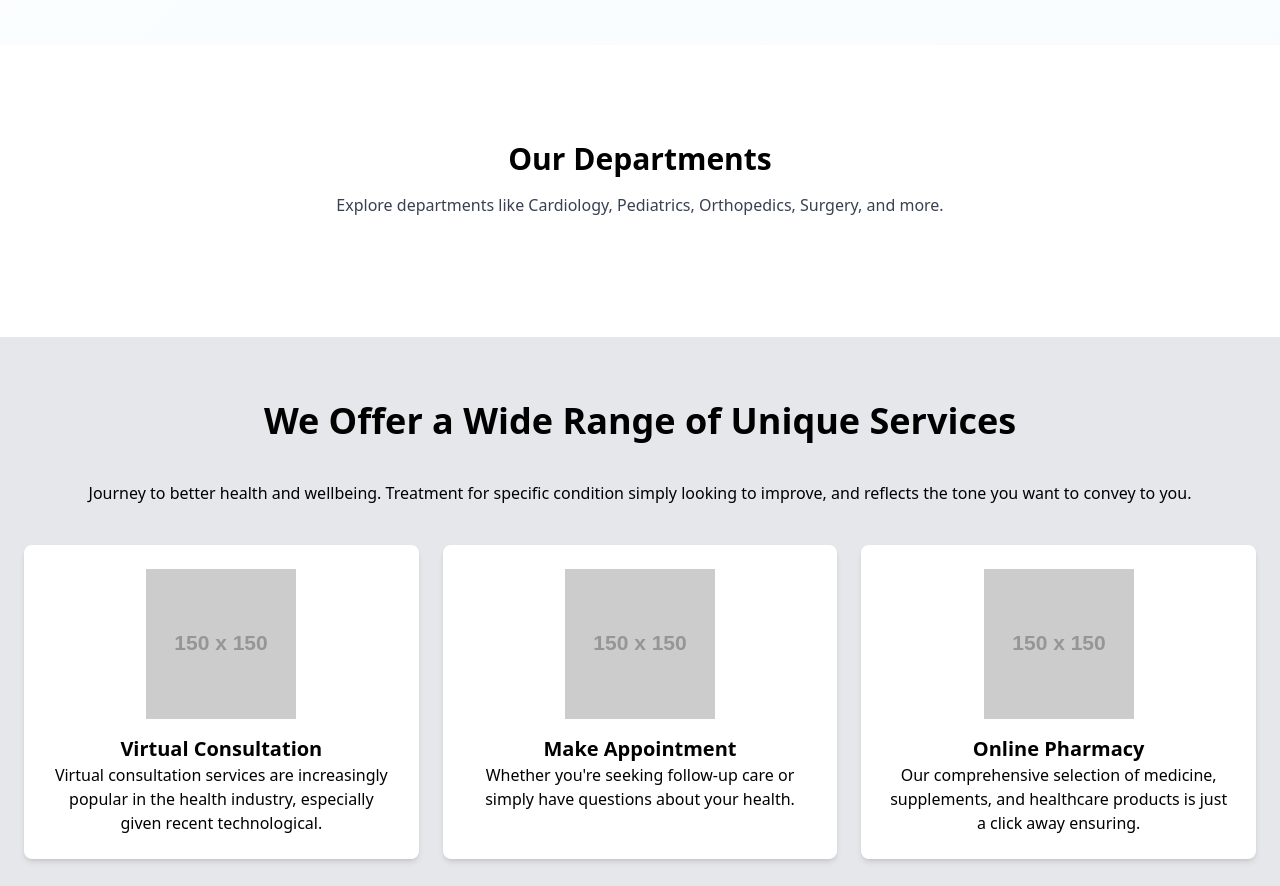
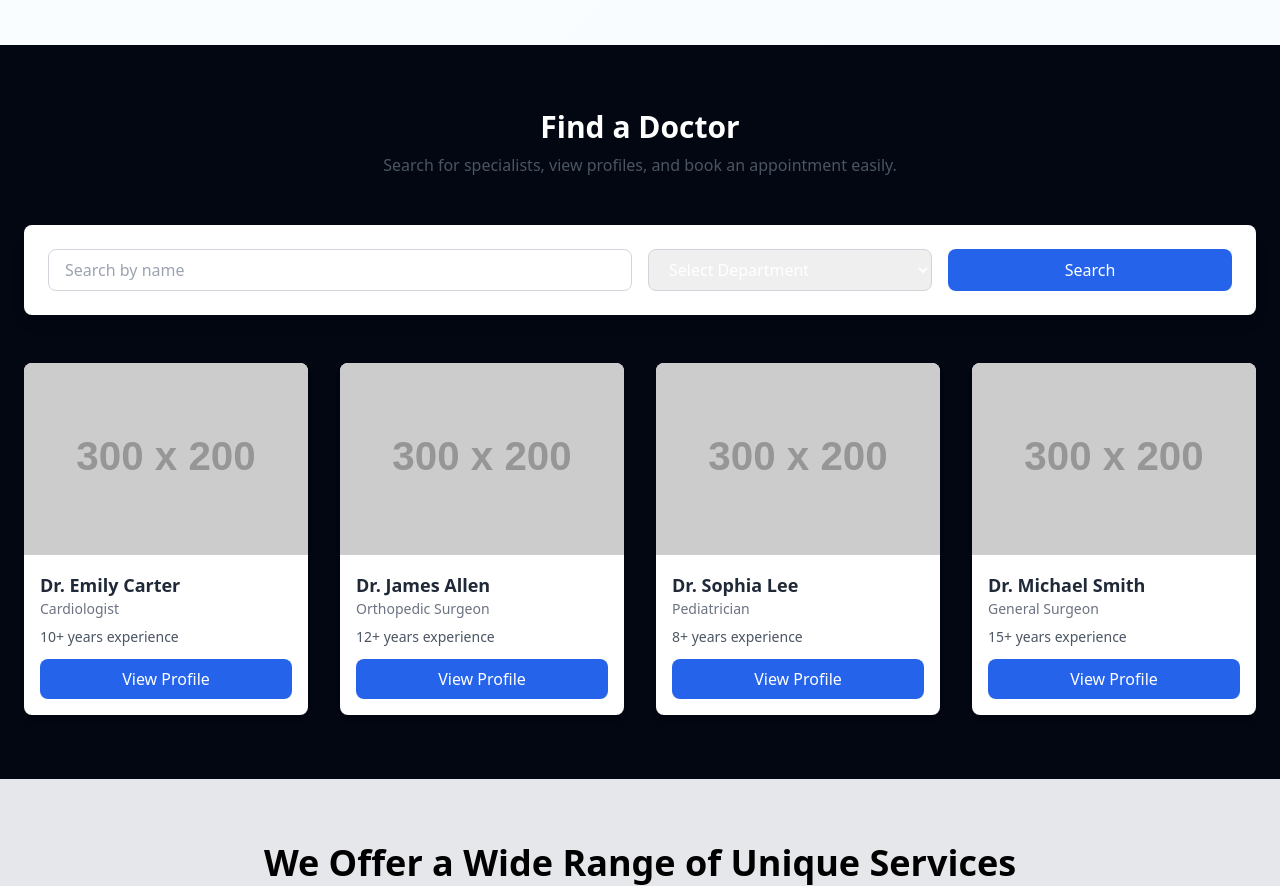
Before and after one commit to JokotoyeStephen/web-for-hospital, a plain HTML site: page public/index.html in a window 1280 px wide. Shown: the part 3517-4403 px from the top of the page. Drawn offline with nearby package versions, Linux system fonts and the light colour scheme; placeholder pictures from the web are drawn by us.

Commit message:
frist commit on this project

```diff
--- a/public/index.html
+++ b/public/index.html
@@ -357,12 +357,91 @@
     </div>
   </section>
   <!-- Departments Section -->
-  <section id="departments" class="py-24 px-6 bg-white">
-    <div class="max-w-5xl mx-auto text-center">
-      <h2 class="text-3xl font-bold mb-4">Our Departments</h2>
-      <p class="text-gray-700 mb-6">Explore departments like Cardiology, Pediatrics, Orthopedics, Surgery, and more.</p>
+  <section class="bg-gray-950 py-16 text-white">
+  <div class="max-w-7xl mx-auto px-6">
+    <!-- Section Title -->
+    <div class="text-center mb-12">
+      <h2 class="text-3xl font-bold">Find a Doctor</h2>
+      <p class="text-gray-600 mt-2">Search for specialists, view profiles, and book an appointment easily.</p>
     </div>
-  </section>
+
+    <!-- Search Form -->
+    <div class="bg-white shadow-lg rounded-lg p-6 mb-12">
+      <form class="grid grid-cols-1 md:grid-cols-4 gap-4">
+        <input type="text" placeholder="Search by name" class="col-span-1 md:col-span-2 border border-gray-300 rounded-lg px-4 py-2 focus:outline-none focus:ring-2 focus:ring-blue-500" />
+
+        <select class="border border-gray-300 rounded-lg px-4 py-2 focus:outline-none focus:ring-2 focus:ring-blue-500">
+          <option value="">Select Department</option>
+          <option value="cardiology">Cardiology</option>
+          <option value="pediatrics">Pediatrics</option>
+          <option value="orthopedics">Orthopedics</option>
+          <option value="surgery">Surgery</option>
+          <option value="laboratory">Laboratory</option>
+        </select>
+
+        <button type="submit" class="bg-blue-600 text-white px-4 py-2 rounded-lg hover:bg-blue-700 transition">
+          Search
+        </button>
+      </form>
+    </div>
+
+    <!-- Doctor Cards -->
+    <div class="grid grid-cols-1 sm:grid-cols-2 lg:grid-cols-4 gap-8">
+      <!-- Doctor 1 -->
+      <div class="bg-white shadow-md rounded-lg overflow-hidden hover:shadow-xl transition">
+        <img src="https://via.placeholder.com/300x200" alt="Doctor" class="w-full h-48 object-cover">
+        <div class="p-4">
+          <h3 class="text-lg font-semibold text-gray-800">Dr. Emily Carter</h3>
+          <p class="text-sm text-gray-500">Cardiologist</p>
+          <p class="text-sm text-gray-600 mt-2">10+ years experience</p>
+          <a href="/doctor-profile" class="block mt-3 bg-blue-600 text-white text-center py-2 rounded-lg hover:bg-blue-700">
+            View Profile
+          </a>
+        </div>
+      </div>
+
+      <!-- Doctor 2 -->
+      <div class="bg-white shadow-md rounded-lg overflow-hidden hover:shadow-xl transition">
+        <img src="https://via.placeholder.com/300x200" alt="Doctor" class="w-full h-48 object-cover">
+        <div class="p-4">
+          <h3 class="text-lg font-semibold text-gray-800">Dr. James Allen</h3>
+          <p class="text-sm text-gray-500">Orthopedic Surgeon</p>
+          <p class="text-sm text-gray-600 mt-2">12+ years experience</p>
+          <a href="/doctor-profile" class="block mt-3 bg-blue-600 text-white text-center py-2 rounded-lg hover:bg-blue-700">
+            View Profile
+          </a>
+        </div>
+      </div>
+
+      <!-- Doctor 3 -->
+      <div class="bg-white shadow-md rounded-lg overflow-hidden hover:shadow-xl transition">
+        <img src="https://via.placeholder.com/300x200" alt="Doctor" class="w-full h-48 object-cover">
+        <div class="p-4">
+          <h3 class="text-lg font-semibold text-gray-800">Dr. Sophia Lee</h3>
+          <p class="text-sm text-gray-500">Pediatrician</p>
+          <p class="text-sm text-gray-600 mt-2">8+ years experience</p>
+          <a href="/doctor-profile" class="block mt-3 bg-blue-600 text-white text-center py-2 rounded-lg hover:bg-blue-700">
+            View Profile
+          </a>
+        </div>
+      </div>
+
+      <!-- Doctor 4 -->
+      <div class="bg-white shadow-md rounded-lg overflow-hidden hover:shadow-xl transition">
+        <img src="https://via.placeholder.com/300x200" alt="Doctor" class="w-full h-48 object-cover">
+        <div class="p-4">
+          <h3 class="text-lg font-semibold text-gray-800">Dr. Michael Smith</h3>
+          <p class="text-sm text-gray-500">General Surgeon</p>
+          <p class="text-sm text-gray-600 mt-2">15+ years experience</p>
+          <a href="/doctor-profile" class="block mt-3 bg-blue-600 text-white text-center py-2 rounded-lg hover:bg-blue-700">
+            View Profile
+          </a>
+        </div>
+      </div>
+    </div>
+  </div>
+</section>
+
 
 
 
@@ -484,7 +563,7 @@
       </div>
     </div>
     </div>
-    <section class="absolute bg-white max-w-5xl p-10 z-30 mt-1 left-36 mx-auto rounded-xl">
+    <section class="absolute bg-white shadow-lg max-w-5xl p-10 z-30 mt-1 left-36 mx-auto rounded-xl">
       <div class="flex gap-10 transform-translate-y-1/2 transform-translate-x-1/2 w-full">
         <div>
           <h2 class="text-sky-400 font-bold text-5xl">3,669+</h2>
```
